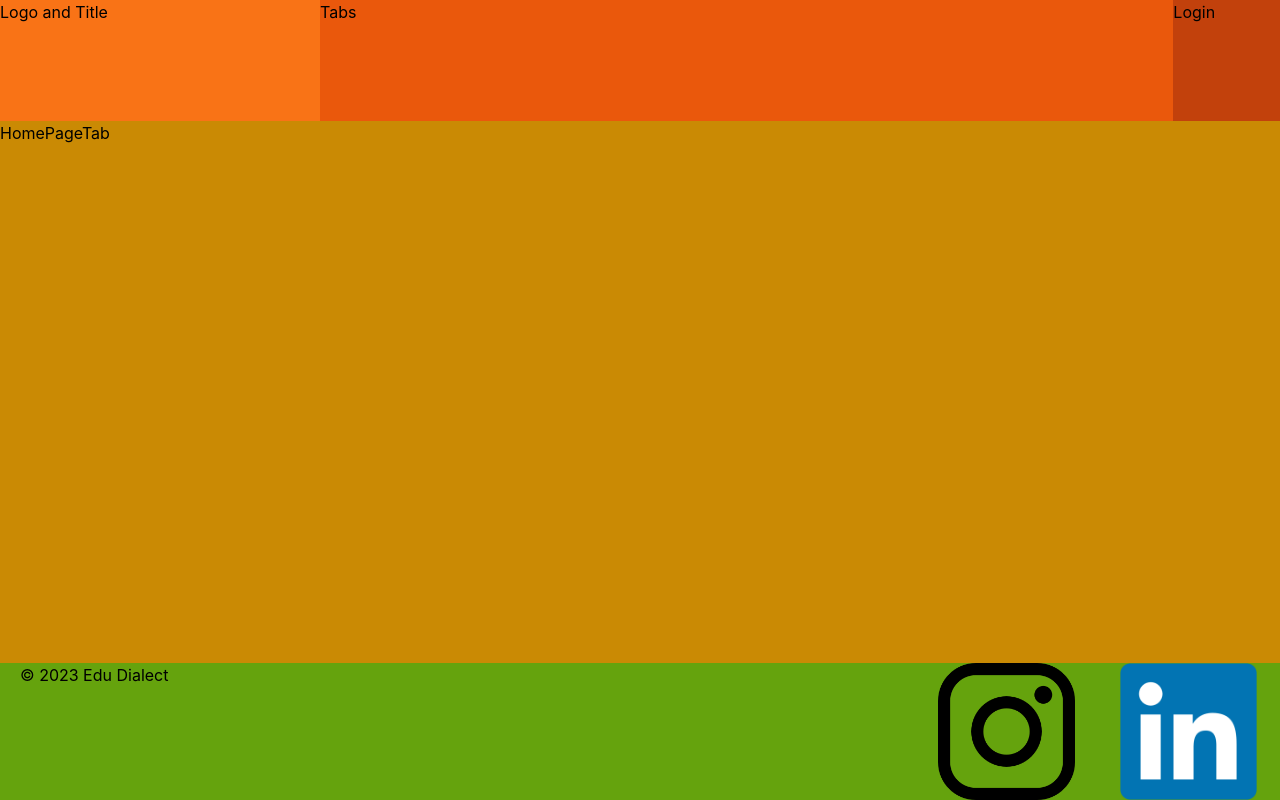
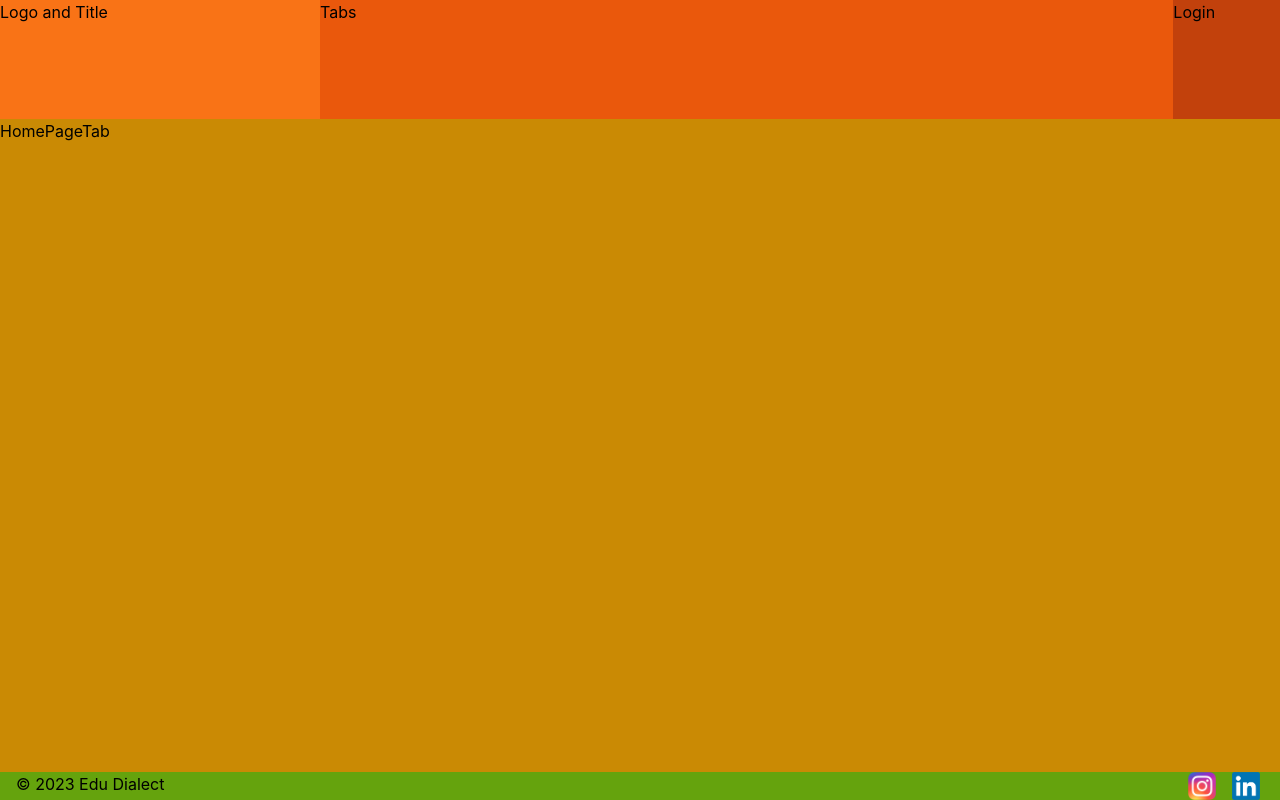
Before and after one commit to Sabayara82/edu-dialect-app, a React (Create React App) app: page / in a window 1280 px wide. Built offline with nearby package versions, Linux system fonts and the light colour scheme.

Commit message:
design footer

```diff
--- a/public/index.html
+++ b/public/index.html
@@ -27,7 +27,6 @@
     <title>React App</title>
   </head>
   <body>
-    <noscript>You need to enable JavaScript to run this app.</noscript>
     <div id="root"></div>
     <!--
       This HTML file is a template.
--- a/src/App.jsx
+++ b/src/App.jsx
@@ -32,11 +32,11 @@ function App() {
           <div className="basis-1/12 bg-orange-700"> <LoginContainer /> </div>
         </div>
 
-        <div className="basis-9/12 bg-yellow-600">
+        <div className="basis-11/12 bg-yellow-600">
           <RouterProvider router={router} />
         </div>
 
-        <div className="basis-1/12 bg-lime-600">
+        <div className="basis-1.5px bg-lime-600">
           <FooterContainer />
         </div>
     </div>
--- a/src/components/containers/FooterContainer.jsx
+++ b/src/components/containers/FooterContainer.jsx
@@ -1,21 +1,18 @@
 
-export default function AboutTab() {
+
+export default function FooterContainer() {
     return (
         <>
         <div className="flex">
-            <div className="basis-5/6 pl-5">© 2023 Edu Dialect</div>
-            <div className="basis-1/6">
-                <a href="https://www.Youtube.com">
-                    <img className="w-3/4 m-auto" src="/assets/Instagram.png" />
+            <div className="basis-5/6 pl-4">© 2023 Edu Dialect</div>
+            <div className="flex basis-1/6 justify-end pr-5 space-x-4">
+                <a href="https://www.instagram.com/edu.dialect/?igshid=NTc4MTIwNjQ2YQ%3D%3D" target="_blank" >
+                    <img className="h-7" src="/assets/Instagram.png" alt="Instagram" />
                 </a>
-
-            </div>
-            <div className="basis-1/6">
-                <img className="w-3/4 m-auto" src="/assets/Linkedin.png" />
+                <a href="https://www.linkedin.com/company/edudialect/about/" target="_blank" >
+                    <img className="h-7" src="/assets/Linkedin.png" alt="Linkedin"/>
+                </a>
             </div>
         </div>
-
         </>
-
-    );
-}
+); }
--- a/src/components/containers/LoginContainer.jsx
+++ b/src/components/containers/LoginContainer.jsx
@@ -1,5 +1,5 @@
 
-export default function AboutTab() {
+export default function LoginContainer() {
     return (
         <>
             <div>Login</div>
--- a/src/components/containers/LogoTitleContainer.jsx
+++ b/src/components/containers/LogoTitleContainer.jsx
@@ -1,5 +1,5 @@
 
-export default function AboutTab() {
+export default function LogoTitleContainer() {
     return (
         <>
             <div>Logo and Title</div>
--- a/src/components/containers/TabsContainer.jsx
+++ b/src/components/containers/TabsContainer.jsx
@@ -1,5 +1,5 @@
 
-export default function AboutTab() {
+export default function TabsContainer() {
     return (
         <>
             <div>Tabs</div>
```
Also changed, not shown: public/assets/Instagram.png, src/App.css (line endings or trailing spaces).
